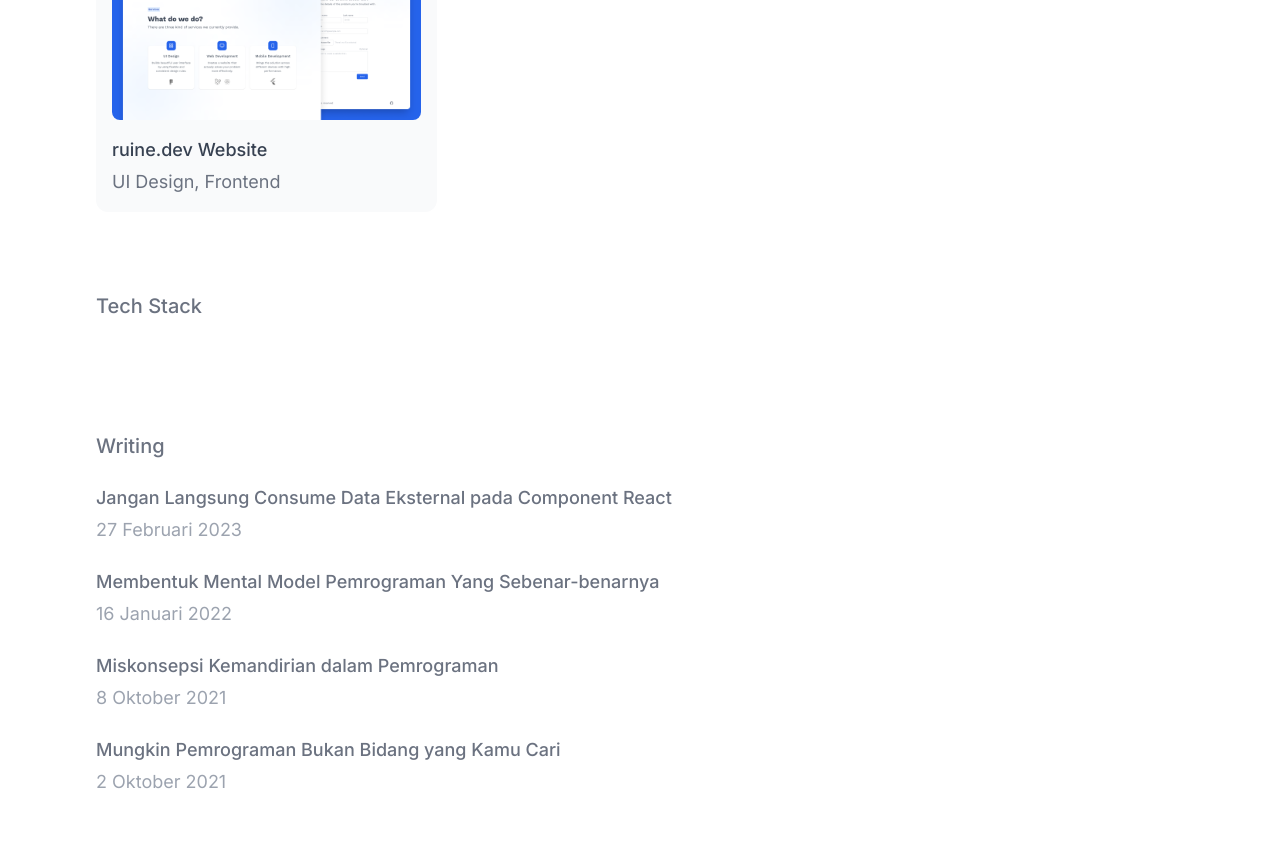
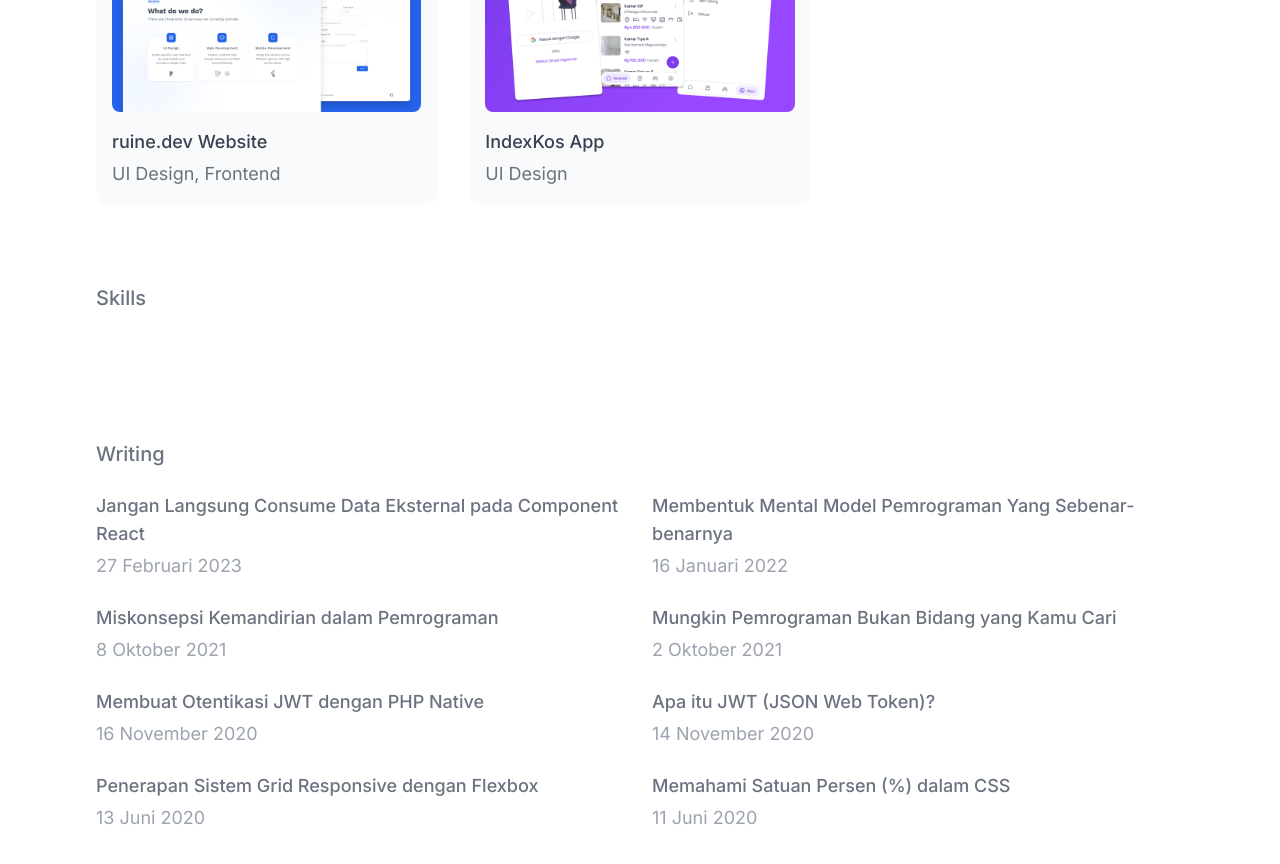
Before and after one commit to itsfaqih/itsfaqih.dev, a Next.js app: page / in a window 1280 px wide. Shown: the part 880-1744 px from the top of the page. Built offline with nearby package versions, Linux system fonts and the light colour scheme.

Commit message:
feat: add more project, skills, and writing

```diff
--- a/app/page.tsx
+++ b/app/page.tsx
@@ -1,15 +1,22 @@
 import { SectionTitle } from "@/components/section-title";
 import {
   Icon,
+  adonisJsIcon,
+  figmaIcon,
   laravelIcon,
+  mysqlIcon,
+  nextjsIcon,
+  phpIcon,
   reactIcon,
   tailwindcssIcon,
+  typescriptIcon,
 } from "@/components/icons";
 import Image from "next/image";
 import fama from "@/assets/fama.png";
 import phpid from "@/assets/phpid.png";
 import ruinedev from "@/assets/ruinedev.png";
 import schemata from "@/assets/schemata.png";
+import indexkos from "@/assets/indexkos.png";
 
 const blogs = [
   {
@@ -31,6 +38,26 @@ const blogs = [
     title: "Mungkin Pemrograman Bukan Bidang yang Kamu Cari",
     date: "2 Oktober 2021",
     url: "https://github.com/itsfaqih/fundamental-pemrograman/blob/main/membentuk-pola-pikir/mungkin-pemrograman-bukan-bidang-yang-kamu-cari.md",
+  },
+  {
+    title: "Membuat Otentikasi JWT dengan PHP Native",
+    date: "16 November 2020",
+    url: "https://medium.com/@itsfaqih/membuat-otentikasi-jwt-dengan-php-native-a9d080953358",
+  },
+  {
+    title: "Apa itu JWT (JSON Web Token)?",
+    date: "14 November 2020",
+    url: "https://medium.com/@itsfaqih/apa-itu-jwt-json-web-token-63407936da10",
+  },
+  {
+    title: "Penerapan Sistem Grid Responsive dengan Flexbox",
+    date: "13 Juni 2020",
+    url: "https://medium.com/@itsfaqih/penerapan-sistem-grid-responsive-dengan-flexbox-c479c84be129",
+  },
+  {
+    title: "Memahami Satuan Persen (%) dalam CSS",
+    date: "11 Juni 2020",
+    url: "https://medium.com/@itsfaqih/memahami-satuan-persen-dalam-css-12479cba1c32",
   },
 ];
 
@@ -63,6 +90,13 @@ const projects = [
     url: "https://ruine.dev",
     thumbnail: ruinedev,
   },
+  {
+    title: "IndexKos App",
+    description: "Boarding house note app",
+    jobs: ["UI Design"],
+    url: "https://www.figma.com/file/ERVBkrAlNIMhZM075YA1uT/IndexKos?node-id=301%3A1073&t=zDSf0GIKzVZHO9ei-1",
+    thumbnail: indexkos,
+  },
 ];
 
 export default function Home() {
@@ -87,7 +121,7 @@ export default function Home() {
 
         <section className="mt-20">
           <SectionTitle title="Projects" />
-          <ul className="grid grid-cols-3 gap-8 mt-10">
+          <ul className="grid grid-cols-3 gap-8 mt-8">
             {projects.map((project) => (
               <li key={project.url}>
                 <a
@@ -115,8 +149,11 @@ export default function Home() {
         </section>
 
         <section className="mt-20">
-          <SectionTitle title="Tech Stack" />
+          <SectionTitle title="Skills" />
           <ul className="flex items-center gap-12 mt-8 grayscale">
+            <li>
+              <Icon className="text-5xl" icon={typescriptIcon} />
+            </li>
             <li>
               <Icon className="text-5xl" icon={reactIcon} />
             </li>
@@ -126,11 +163,27 @@ export default function Home() {
             <li>
               <Icon className="text-5xl" icon={laravelIcon} />
             </li>
+            <li>
+              <Icon className="text-4xl" icon={phpIcon} />
+            </li>
+            <li>
+              <Icon className="text-5xl" icon={mysqlIcon} />
+            </li>
+            <li>
+              <Icon className="text-5xl" icon={adonisJsIcon} />
+            </li>
+            <li>
+              <Icon className="text-5xl" icon={nextjsIcon} />
+            </li>
+            <li>
+              <Icon className="text-5xl" icon={figmaIcon} />
+            </li>
           </ul>
         </section>
-        <section className="mt-20">
+
+        <section className="mt-24">
           <SectionTitle title="Writing" />
-          <ul className="flex flex-col gap-6 mt-6 text-lg">
+          <ul className="grid grid-cols-2 gap-6 mt-6 text-lg">
             {blogs.map((blog) => (
               <li key={blog.title} className="flex flex-col gap-1">
                 <a
--- a/components/icons.tsx
+++ b/components/icons.tsx
@@ -1,8 +1,25 @@
 "use client";
 
 import { Icon } from "@iconify/react";
+import typescriptIcon from "@iconify/icons-logos/typescript-icon";
 import reactIcon from "@iconify/icons-logos/react";
 import tailwindcssIcon from "@iconify/icons-logos/tailwindcss-icon";
 import laravelIcon from "@iconify/icons-logos/laravel";
+import mysqlIcon from "@iconify/icons-logos/mysql";
+import adonisJsIcon from "@iconify/icons-logos/adonisjs-icon";
+import nextjsIcon from "@iconify/icons-logos/nextjs-icon";
+import phpIcon from "@iconify/icons-logos/php";
+import figmaIcon from "@iconify/icons-logos/figma";
 
-export { Icon, reactIcon, tailwindcssIcon, laravelIcon };
+export {
+  Icon,
+  typescriptIcon,
+  reactIcon,
+  tailwindcssIcon,
+  laravelIcon,
+  mysqlIcon,
+  adonisJsIcon,
+  nextjsIcon,
+  phpIcon,
+  figmaIcon,
+};
```
Also changed, not shown: assets/indexkos.png (added).
